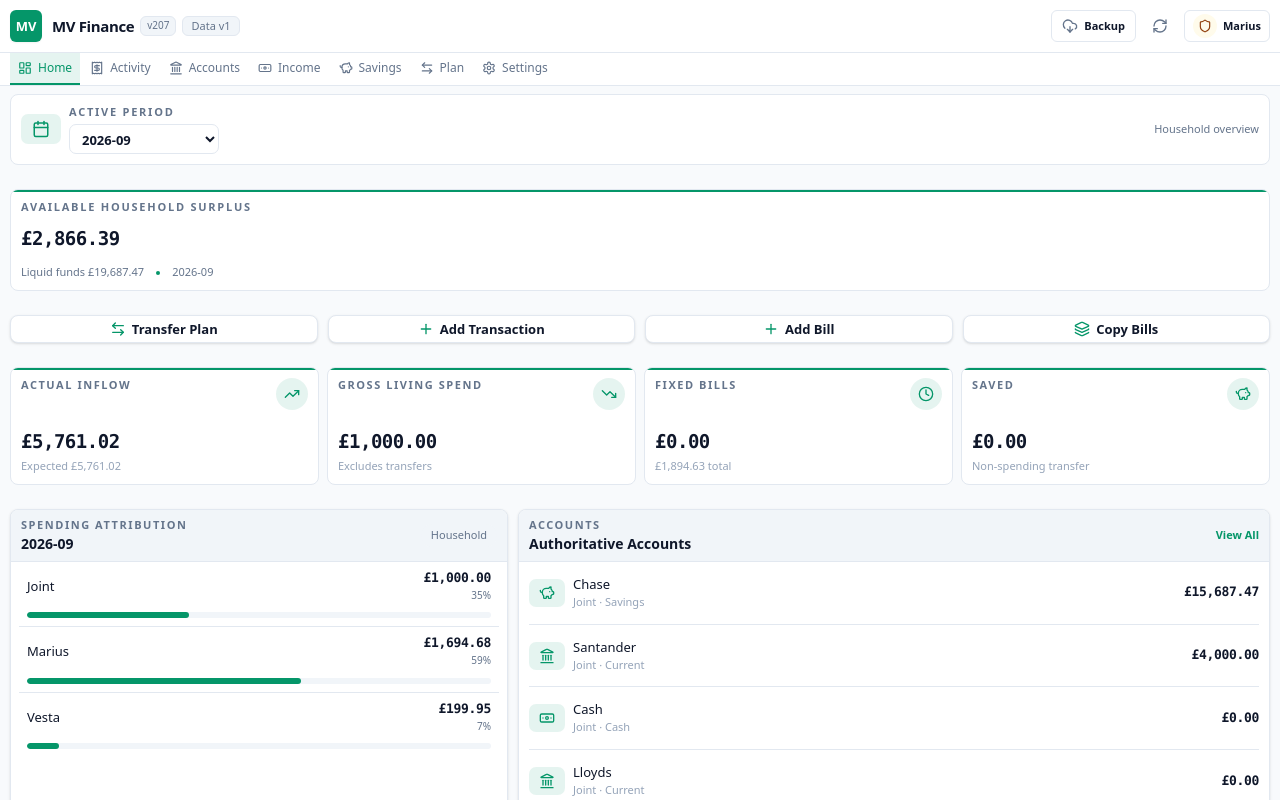
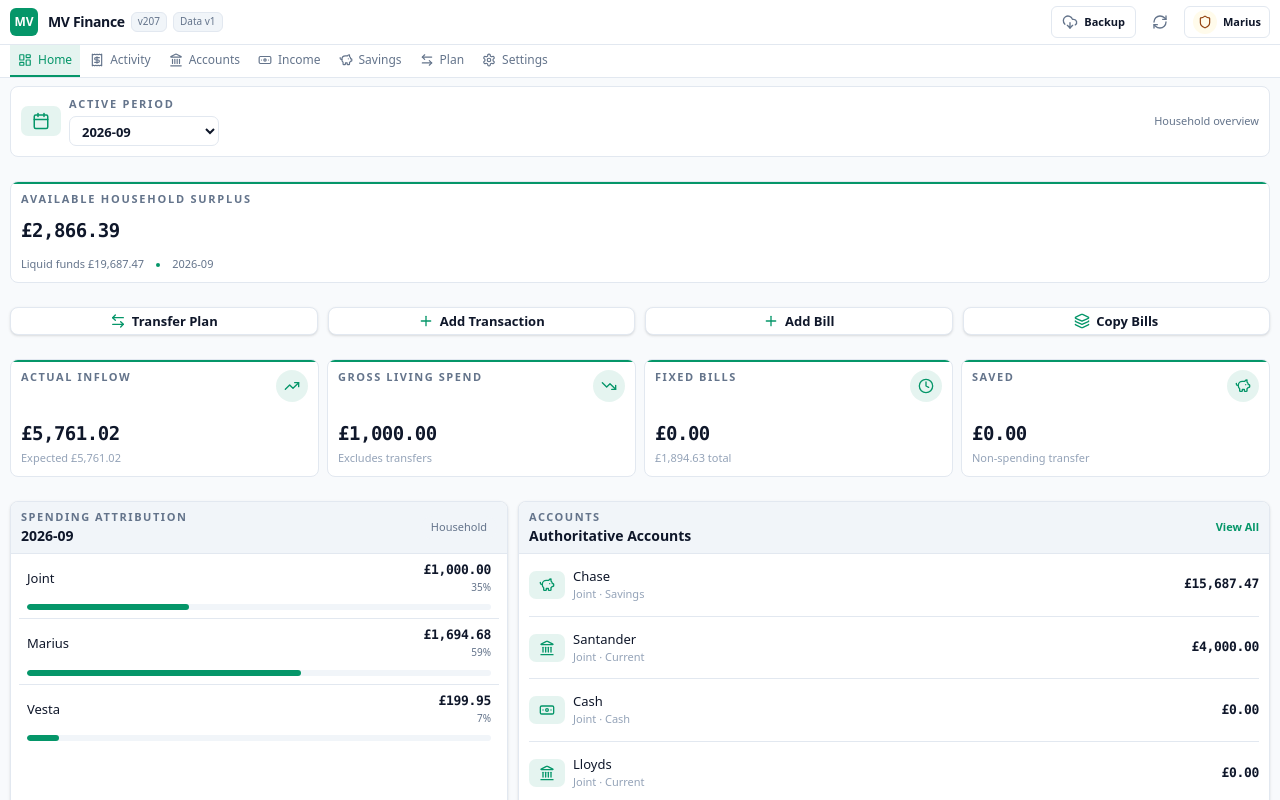
Before and after one commit to backtonemesis-cpu/MV, a React (Vite) app: page / in a window 1280 px wide. Shown: the top 800 px of the page. Built offline with nearby package versions, Linux system fonts and the light colour scheme.

Commit message:
Tighten global header ergonomics

```diff
--- a/src/components/Header.tsx
+++ b/src/components/Header.tsx
@@ -28,14 +28,14 @@ export const Header: React.FC<HeaderProps> = ({
   return (
     <header className="sticky top-0 z-30 bg-surface backdrop-blur border-b border-muted transition-colors">
       <div className="mx-auto w-full max-w-[1440px] px-4">
-        <div className="flex h-[52px] items-center justify-between gap-3">
+        <div className="flex h-[44px] items-center justify-between gap-2.5">
           <div className="flex min-w-0 items-center gap-2.5">
-            <div className="flex h-8 w-8 shrink-0 items-center justify-center rounded-lg bg-accent text-sm font-bold text-on-accent shadow-xs">
+            <div className="flex h-7 w-7 shrink-0 items-center justify-center rounded-md bg-accent text-[12px] font-bold text-on-accent">
               MV
             </div>
             <div className="min-w-0">
               <div className="flex items-center gap-2">
-                <span className="text-[15px] font-semibold tracking-tight text-main">
+                <span className="text-[14px] font-semibold tracking-tight text-main">
                   MV Finance
                 </span>
                 <span
@@ -45,7 +45,7 @@ export const Header: React.FC<HeaderProps> = ({
                   v{APP_VERSION}
                 </span>
                 <span
-                  className="hidden sm:inline-block text-xs font-medium px-2 py-0.5 bg-surface-muted text-muted rounded-md border border-muted"
+                  className="hidden rounded-md border border-muted bg-surface-muted px-1.5 py-0.5 text-[10px] font-medium text-muted sm:inline-block"
                   title="Local financial dataset revision"
                 >
                   Data v{datasetVersion}
```
